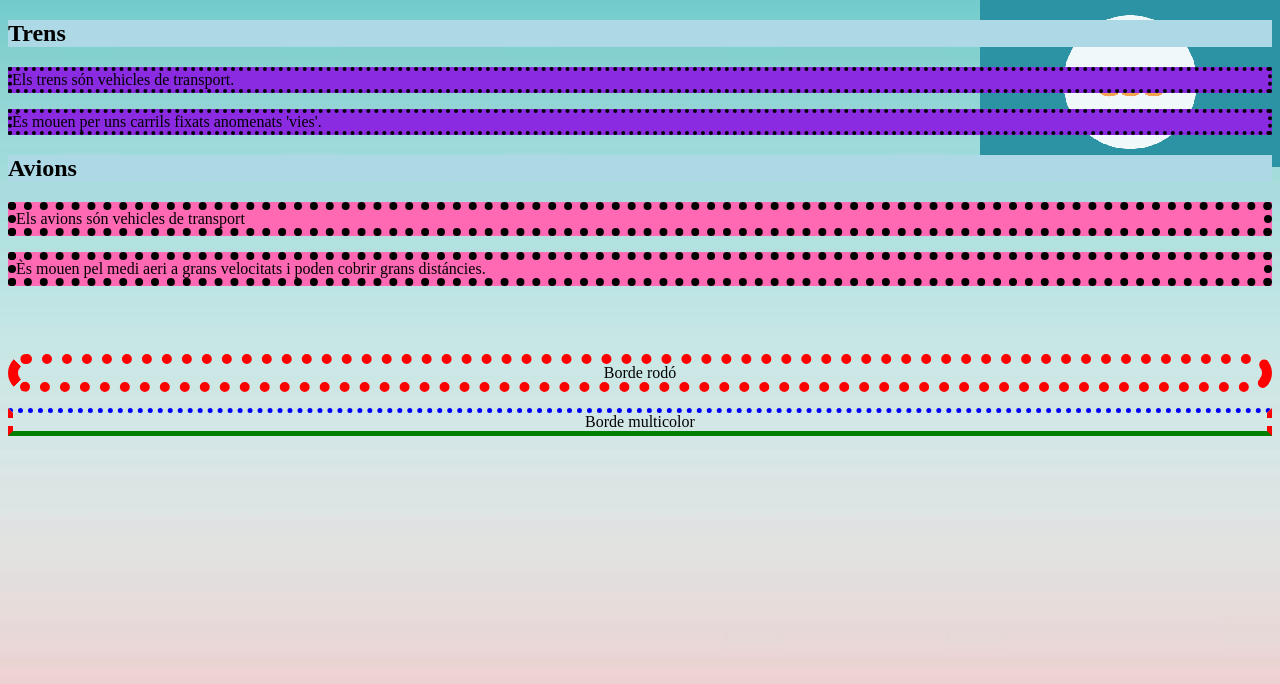
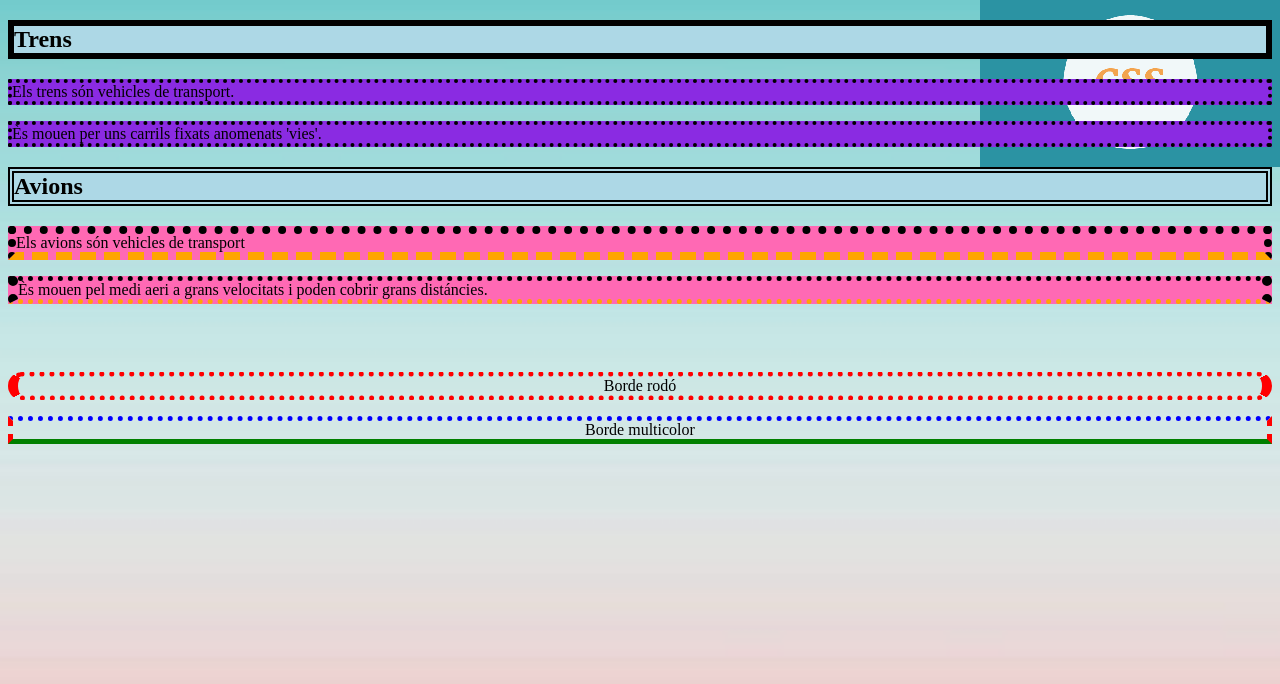
Before and after one commit to pswsm/pswsm-repo, a PHP site: page /pagina1css.html in a window 1280 px wide. Shown: the top 684 px of the page. Run offline with PHP 8.4, Linux system fonts and the light colour scheme.

Commit message:
Arreglat el css d'acord als exercicis

```diff
--- a/css/exercicis-css/bg-br.css
+++ b/css/exercicis-css/bg-br.css
@@ -1,15 +1,23 @@
 body {
-	background-color: yellow;
+	/* background-color: yellow;
 	background-image: url('css.png'), url('Degradat.png');
 	background-position: right top, left top;
 	background-repeat: no-repeat, no-repeat;
+	background-attachment: scroll, fixed; */
+	background: url(css.png) no-repeat right top scroll, url(Degradat.png) no-repeat fixed, yellow;
 	background-size: auto, cover;
-	background-attachment: scroll, fixed;
-	/* background: yellow, url(css.png) right-top auto no-repeat scroll, url(Degradat.png) left-top cover no-repeat fixed; */
 }
 
 h2 {
 	background-color: LightBlue;
+}
+
+#h21 {
+	border: solid 6px;
+}
+
+#h22 {
+	border: double 6px;
 }
 
 #p11, #p12 {
@@ -22,13 +30,20 @@ h2 {
 	background-color: #ff69b4;
 	border-style: dotted;
 	border-width: 8px;
+	border-bottom: dashed orange 8px;
+}
+
+#p22 {
+	background-color: #ff69b4;
+	border-style: dotted;
+	border-width: 5px 10px;
 }
 
 #p1 {
 	text-align: center;
 	border-color: red;
 	border-style: dotted solid;
-	border-width: 10px;
+	border-width: 5px 10px;
 	border-radius: 25px
 }
 
--- a/css/exercicis-css/pagina1css.html
+++ b/css/exercicis-css/pagina1css.html
@@ -6,12 +6,12 @@
 	</head>
 	<body>
 		<div>
-			<h2>Trens</h2>
+			<h2 id="h21">Trens</h2>
 			<p id="p11">Els trens s&oacute;n vehicles de transport.</p>
 			<p id="p12">&Egrave;s mouen per uns carrils fixats anomenats 'vies'.</p>
 		</div>
 		<div>
-			<h2>Avions</h2>
+			<h2 id="h22">Avions</h2>
 			<p id="p21">Els avions s&oacute;n vehicles de transport</p>
 			<p id="p22">&Egrave;s mouen pel medi aeri a grans velocitats i poden cobrir grans dist&aacute;ncies.</p>
 		</div>
```
